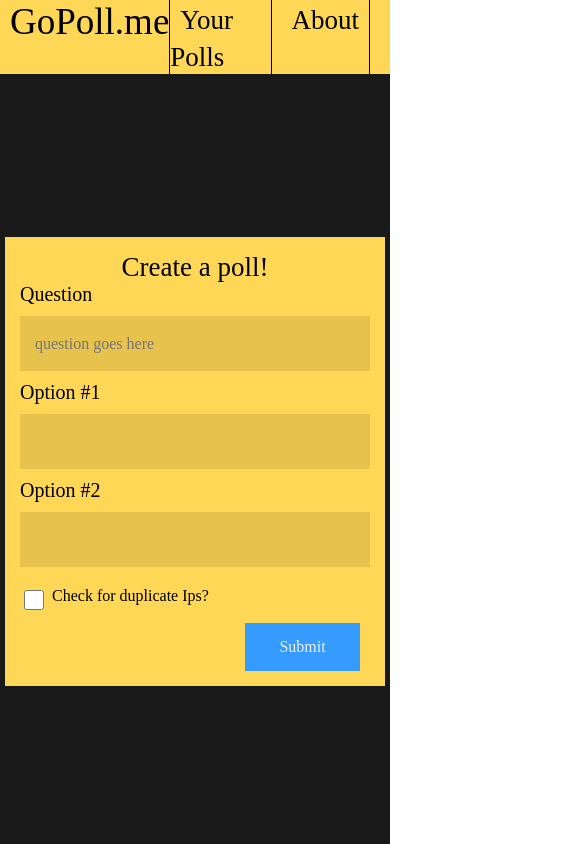
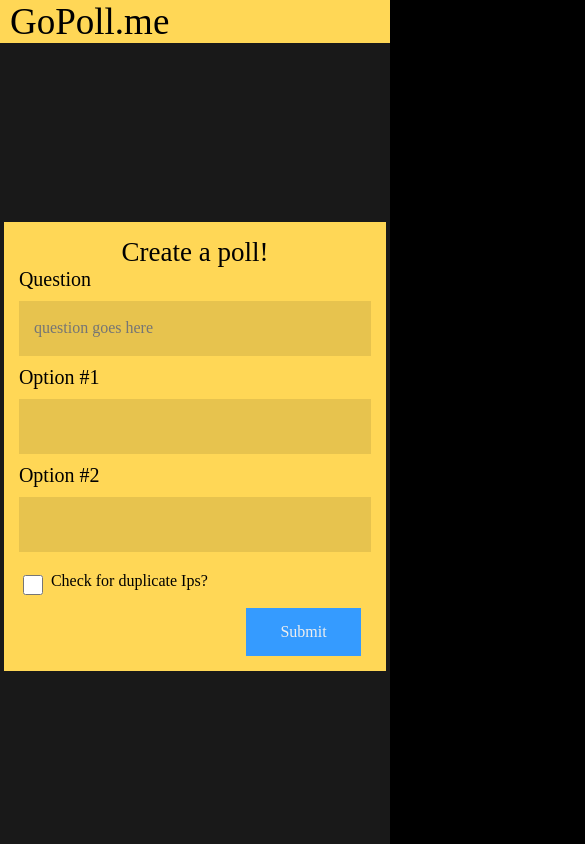
Before and after one commit to MarcDwyer/gopollv2, a React (Create React App) app in the folder frontend/: page / in a window 390 px wide. Shown: the top 844 px of the page, 585 px wide, since content can reach past the window. Built offline with nearby package versions, Linux system fonts and the light colour scheme; no server answers; a web font is replaced by a local one.

Commit message:
added media quieries

```diff
--- a/frontend/src/components/Chart/chart.scss
+++ b/frontend/src/components/Chart/chart.scss
@@ -0,0 +1,12 @@
+.the-chart {
+  @media (max-width: 850px) {
+    width: 100% !important;
+    height: 100%;
+    display: flex;
+    margin: auto;
+
+    & * {
+      margin: auto;
+    }
+  }
+}
--- a/frontend/src/components/Chart/chart.tsx
+++ b/frontend/src/components/Chart/chart.tsx
@@ -10,6 +10,8 @@ import {
   Tooltip,
   Legend
 } from "recharts";
+
+import "./chart.scss";
 
 interface Props {
   poll: FPollData;
@@ -30,6 +32,7 @@ const Chart = (props: Props) => {
     <React.Fragment>
       <MyHeader margin="auto auto 10px auto">{poll.question}</MyHeader>
       <BarChart
+        className="the-chart"
         width={500}
         height={300}
         data={chartData}
--- a/frontend/src/containers/Main/main.scss
+++ b/frontend/src/containers/Main/main.scss
@@ -1,4 +1,4 @@
-.main {
+main {
   display: flex;
   flex-direction: column;
   background-color: #191919;
@@ -8,10 +8,9 @@
 
   .poll-viewer {
     height: 100%;
+    width: 100%;
     margin: 5px 0 auto 0;
-    width: 100%;
     overflow-y: auto;
-    overflow-x: hidden;
     display: flex;
   }
 }
--- a/frontend/src/containers/Main/main.tsx
+++ b/frontend/src/containers/Main/main.tsx
@@ -58,7 +58,7 @@ const Main = () => {
   };
 
   return (
-    <div className="main">
+    <main>
       <Router history={history}>
         <Nav />
         <SharePoll />
@@ -69,7 +69,7 @@ const Main = () => {
           </Switch>
         </div>
       </Router>
-    </div>
+    </main>
   );
 };
 
--- a/frontend/src/containers/Nav/nav.scss
+++ b/frontend/src/containers/Nav/nav.scss
@@ -5,6 +5,10 @@
 
   .links {
     display: flex;
+
+    @media (max-width: 850px) {
+      display: none;
+    }
   }
   .inner-nav {
     display: flex;
--- a/frontend/src/containers/Share-Poll/sharepoll.tsx
+++ b/frontend/src/containers/Share-Poll/sharepoll.tsx
@@ -29,6 +29,9 @@ const SharePoll = () => {
       setCopied(false);
     }
   }, [poll]);
+  if (window.innerWidth <= 850) {
+    return null;
+  }
   return createPortal(
     <animated.div style={notifAnim}>
       <Notification>
--- a/frontend/src/index.css
+++ b/frontend/src/index.scss
@@ -1,9 +1,11 @@
 body {
+  padding: 0;
   margin: 0;
   font-family: Baloo Bhai, cursive;
   -webkit-font-smoothing: antialiased;
   -moz-osx-font-smoothing: grayscale;
   overflow: hidden;
+  background-color: black;
 }
 input {
   font-family: Baloo Bhai, cursive;
--- a/frontend/src/index.tsx
+++ b/frontend/src/index.tsx
@@ -8,7 +8,7 @@ import Reducers from "./reducers/reducers";
 
 import Main from "./containers/Main/main";
 
-import "./index.css";
+import "./index.scss";
 
 const store = createStore(Reducers, applyMiddleware(thunk));
 
--- a/frontend/src/styled-components/card-styles.ts
+++ b/frontend/src/styled-components/card-styles.ts
@@ -6,6 +6,10 @@ export const Card = styled.div`
   background-color: ${cardYellow};
   display: flex;
   margin: auto;
+
+  @media (max-width: 850px) {
+    width: 98%;
+  }
 `;
 
 type PInnerCard = {
@@ -17,4 +21,9 @@ export const InnerCard = styled.div<PInnerCard>`
   display: flex;
   margin: auto;
   flex-direction: column;
+
+  @media (max-width: 850px) {
+    min-width: 0;
+    width: 100%;
+  }
 `;
```
Also changed, not shown: 1 other file (tests, documents, lock files or other folders).
